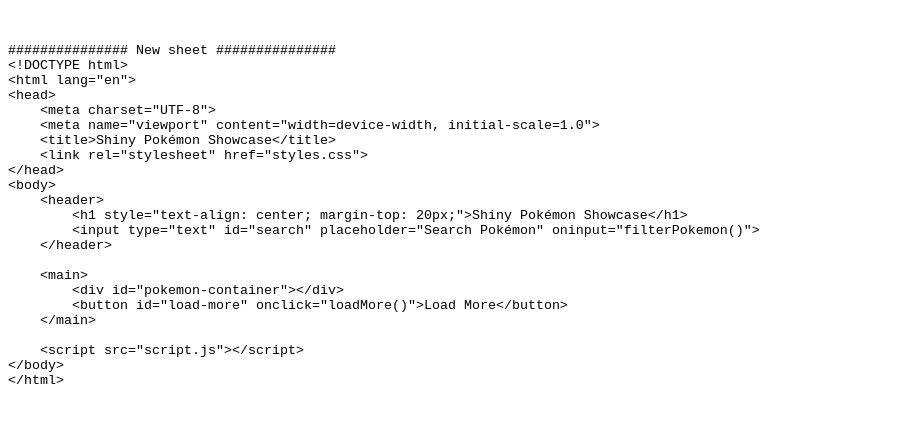
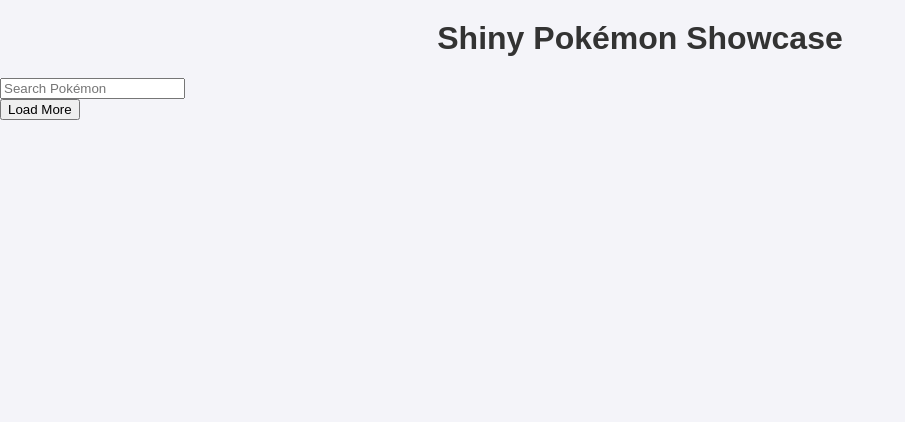
Before and after one commit to Rosesandthorns/Rosies-Shinies, a plain HTML site: page Index.html in a window 1280 px wide. Shown: the whole page, without its empty margins (0-905 px from the left). Drawn offline with Linux system fonts and the light colour scheme.

Commit message:
Index.html

```diff
--- a/Index.html
+++ b/Index.html
@@ -1,42 +1,23 @@
 <!DOCTYPE html>
-<html>
+<html lang="en">
 <head>
-	<meta http-equiv="content-type" content="text/html; charset=utf-8"/>
-	<title></title>
-	<meta name="generator" content="LibreOffice 24.8.4.2 (Linux)"/>
-	<meta name="created" content="00:00:00"/>
-	<meta name="changed" content="00:00:00"/>
-	<style type="text/css">
-		@page { size: 8.27in 11.69in; margin: 0.79in }
-		p { line-height: 115%; margin-bottom: 0.1in; background: transparent }
-		pre { font-family: "Liberation Mono", monospace; font-size: 10pt; background: transparent }
-	</style>
+    <meta charset="UTF-8">
+    <meta name="viewport" content="width=device-width, initial-scale=1.0">
+    <title>Shiny Pokémon Showcase</title>
+    <link rel="stylesheet" href="styles.css">
 </head>
-<body lang="en-US" link="#000080" vlink="#800000" dir="ltr"><pre>
+<body>
+    <header>
+        <h1 style="text-align: center; margin-top: 20px;">Shiny Pokémon Showcase</h1>
+        <input type="text" id="search" placeholder="Search Pokémon" oninput="filterPokemon()">
+    </header>
 
+    <main>
+        <div id="pokemon-container"></div>
+        <button id="load-more" onclick="loadMore()">Load More</button>
+    </main>
 
-############### New sheet ###############
-&lt;!DOCTYPE html&gt;
-&lt;html lang=&quot;en&quot;&gt;
-&lt;head&gt;
-    &lt;meta charset=&quot;UTF-8&quot;&gt;
-    &lt;meta name=&quot;viewport&quot; content=&quot;width=device-width, initial-scale=1.0&quot;&gt;
-    &lt;title&gt;Shiny Pokémon Showcase&lt;/title&gt;
-    &lt;link rel=&quot;stylesheet&quot; href=&quot;styles.css&quot;&gt;
-&lt;/head&gt;
-&lt;body&gt;
-    &lt;header&gt;
-        &lt;h1 style=&quot;text-align: center; margin-top: 20px;&quot;&gt;Shiny Pokémon Showcase&lt;/h1&gt;
-        &lt;input type=&quot;text&quot; id=&quot;search&quot; placeholder=&quot;Search Pokémon&quot; oninput=&quot;filterPokemon()&quot;&gt;
-    &lt;/header&gt;
-
-    &lt;main&gt;
-        &lt;div id=&quot;pokemon-container&quot;&gt;&lt;/div&gt;
-        &lt;button id=&quot;load-more&quot; onclick=&quot;loadMore()&quot;&gt;Load More&lt;/button&gt;
-    &lt;/main&gt;
-
-    &lt;script src=&quot;script.js&quot;&gt;&lt;/script&gt;
-&lt;/body&gt;
-&lt;/html&gt;</pre>
+    <!-- This is where you place the script link -->
+    <script src="script.js"></script>
 </body>
 </html>
```
